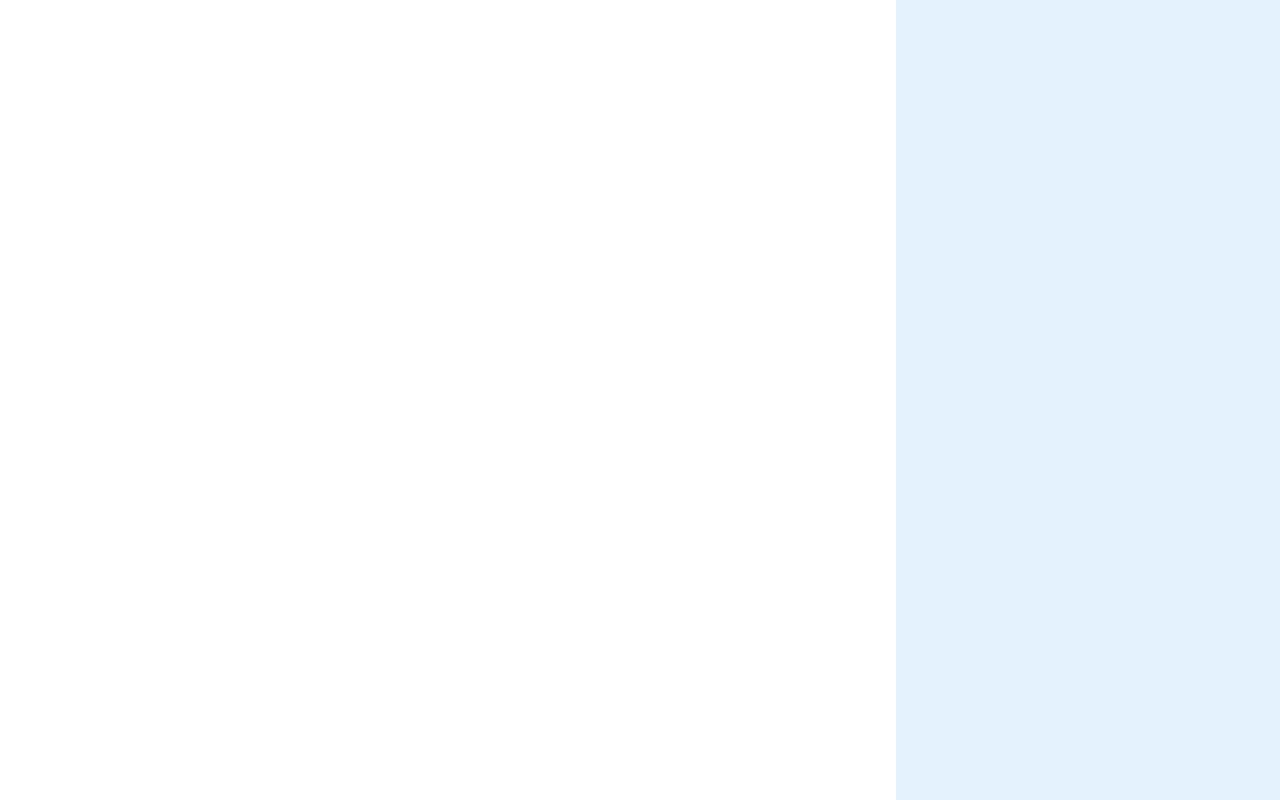
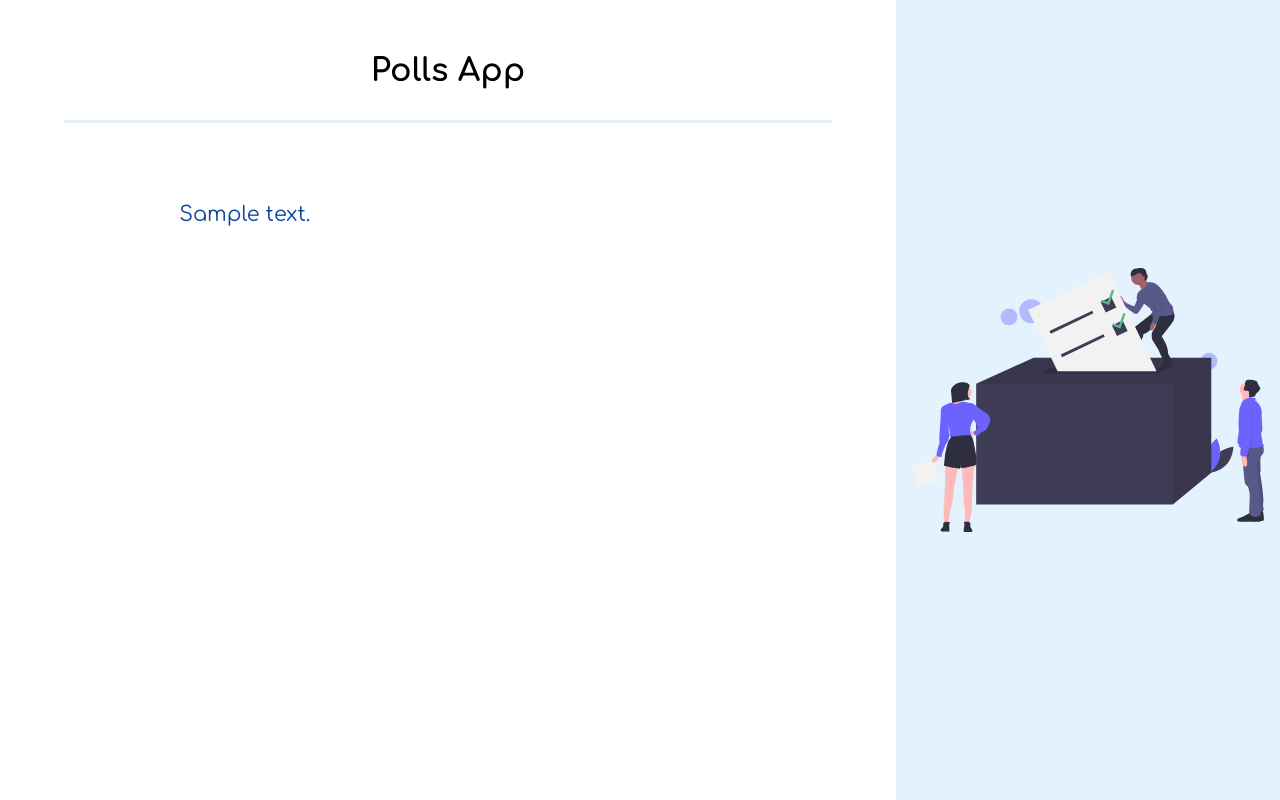
Before and after one commit to DavidBarcenas/django-exercises, a Django app: page /polls/ in a window 1280 px wide. Run offline with Django 3.2, Linux system fonts and the light colour scheme; tables that the repository leaves empty hold one stand-in row (values such as "Sample post").

Commit message:
design the main page

```diff
--- a/polls/polls/static/css/styles.css
+++ b/polls/polls/static/css/styles.css
@@ -18,6 +18,12 @@ img {
   max-width: 100%;
 }
 
+ul {
+  list-style: none;
+  margin: 0;
+  padding: 0;
+}
+
 .container {
   display: flex;
   width: 100vw;
@@ -26,9 +32,40 @@ img {
 
 .main {
   width: 70%;
+  padding: 2rem 4rem;
+}
+
+.main-header {
+  margin-bottom: 4rem;
+}
+
+.main-header h1 {
+  font-weight: 700;
+  text-align: center;
+  padding-bottom: 2rem;
+  border-bottom: 3px solid #e3f2fd;
+}
+
+.main-content {
+  width: 70%;
+  margin: auto;
 }
 
 .sidebar {
+  display: flex;
+  align-items: center;
+  justify-content: center;
+  background: #e3f2fd;
+  padding: 0 1rem;
   width: 30%;
-  background: #e3f2fd;
 }
+
+.list-questions li {
+  padding: 1rem 0;
+  margin-bottom: 1.5rem;
+}
+
+.list-questions li  a {
+  color: #0d47a1;
+  font-size: 1.3rem;
+}
--- a/polls/polls/templates/base.html
+++ b/polls/polls/templates/base.html
@@ -14,7 +14,12 @@
 <body>
   <div class="container">
     <main class="main">
-      {% block main %}{% endblock %}
+      <header class="main-header">
+        <h1>Polls App</h1>
+      </header>
+      <div class="main-content">
+        {% block main %}{% endblock %}
+      </div>
     </main>
     <aside class="sidebar">
       {% block sidebar %}{% endblock %}
--- a/polls/polls/templates/index.html
+++ b/polls/polls/templates/index.html
@@ -1,23 +1,22 @@
 {% extends 'base.html' %}
 {% load static %}
 
-{% block container %}
+{% block main %}
   {% if questions %}
-    <div class="container-fluid">
-      <div class="row">
-        <div class="col-md-7 list-group">
-          {% for q in questions %}
-            <a class="list-group-item list-group-item-action link-primary" href="{% url 'detail' q.id %}">
-              {{q.question_text}}
-            </a>
-          {% endfor %}
-        </div>
-        <div class="col-md-5 sidebar">
-          <img src="{% static 'images/home.svg' %}" alt="My image">
-        </div>
-      </div>
-    </div>
+    <ul class="list-questions">
+      {% for q in questions %}
+        <li>
+          <a href="{% url 'detail' q.id %}">
+            {{q.question_text}}
+          </a>
+        </li>
+      {% endfor %}
+    </ul>
     {% else %}
     <p>No polls are available.</p>
   {% endif %}
 {% endblock %}
+
+{% block sidebar %}
+  <img src="{% static 'images/home.svg' %}" alt="My image">
+{% endblock %}
```
